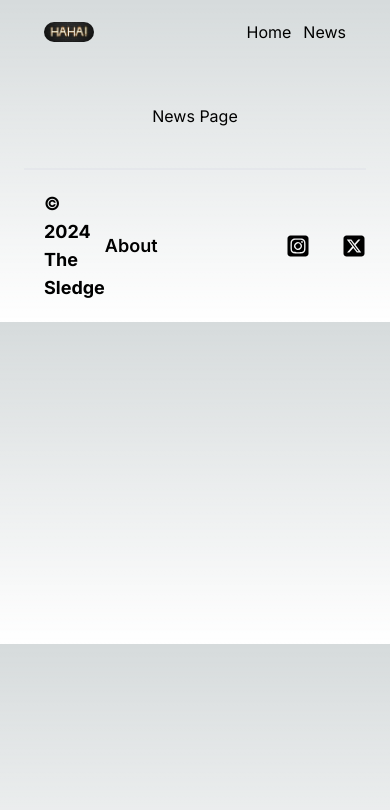
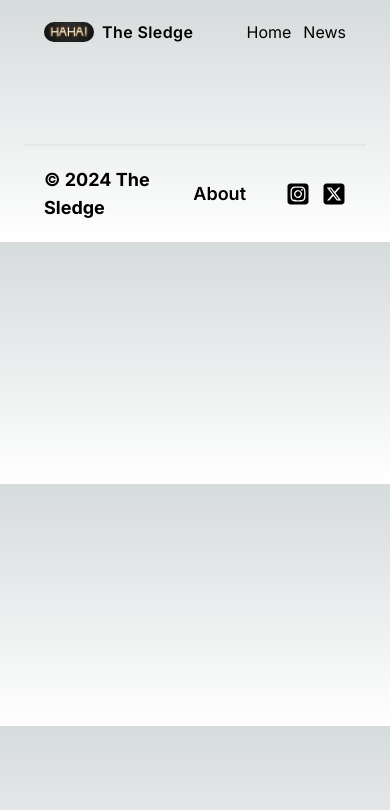
Before and after one commit to muzaffarbhat07/the-sledge, a Next.js app: page /news/Slug in a window 390 px wide. Shown: the top 810 px of the page. Built offline with nearby package versions, Linux system fonts and the light colour scheme.

Commit message:
fix: navbar and footer styling

```diff
--- a/app/(routes)/news/[postSlug]/page.jsx
+++ b/app/(routes)/news/[postSlug]/page.jsx
@@ -1,7 +1,9 @@
 
 const NewsPage = () => {
   return (
-    <div>News Page</div>
+    <section>
+
+    </section>
   )
 }
 
--- a/app/components/Footer.tsx
+++ b/app/components/Footer.tsx
@@ -1,14 +1,13 @@
 import Link from "next/link"
-import { BsInstagram, BsTwitterX, BsX } from "react-icons/bs";
 import { FaSquareInstagram, FaSquareXTwitter } from "react-icons/fa6";
 
 const Footer = () => {
   return (
     <div className="p-5 flex justify-between items-center w-full mx-auto border-t-2">
       <p className="text-lg font-bold">© {new Date().getFullYear()} The Sledge</p>
-      <div className="flex gap-32 items-center">
+      <div className="flex gap-10 sm:gap-32 items-center">
         <Link href="/about" className="font-semibold text-lg hover:text-gray-600">About</Link>
-        <div className="flex gap-8 text-2xl">
+        <div className="flex gap-3 sm:gap-8 text-2xl">
           <Link href="https://www.instagram.com/the-sledge/" target="_blank" className="hover:text-gray-600"><FaSquareInstagram /></Link>
           <Link href="https://www.x.com/the-sledge/" target="_blank" className="hover:text-gray-600"><FaSquareXTwitter /></Link>
         </div>
--- a/app/components/Navbar.tsx
+++ b/app/components/Navbar.tsx
@@ -13,7 +13,7 @@ const Navbar = () => {
           height={20}
           className="object-contain rounded-full"
         />
-        <p className="max-sm:hidden font-satoshi font-semibold sm:text-lg md:text-2xl tracking-wide">The Sledge</p>
+        <p className="font-satoshi font-semibold sm:text-lg md:text-2xl tracking-wide">The Sledge</p>
       </Link>
       <div className="flex gap-3 md:gap-8 md:text-lg lg:text-xl">
         <NavbarLink href="/">Home</NavbarLink>
```
